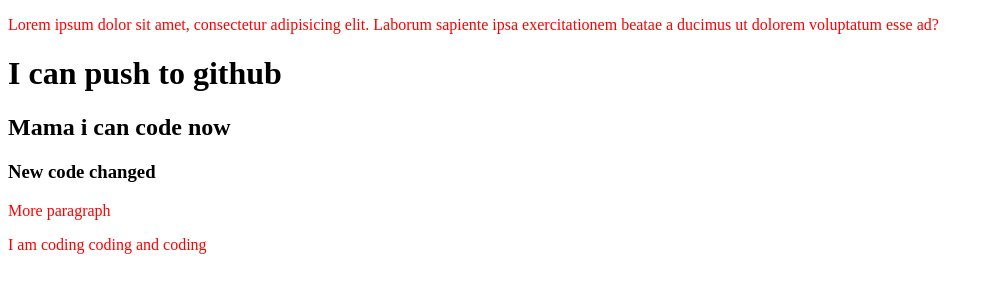
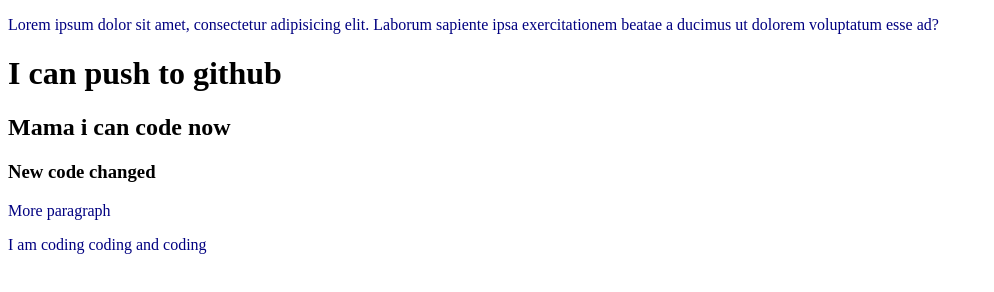
Before and after one commit to daasojib/my-second-repo, a plain HTML site: page index.html in a window 1280 px wide. Shown: the whole page, without its empty margins (0-994 px from the left). Drawn offline with Linux system fonts and the light colour scheme.

Commit message:
color changed

```diff
--- a/style.css
+++ b/style.css
@@ -1,3 +1,3 @@
 p{
-          color: red;
+          color: navy;
 }
```
